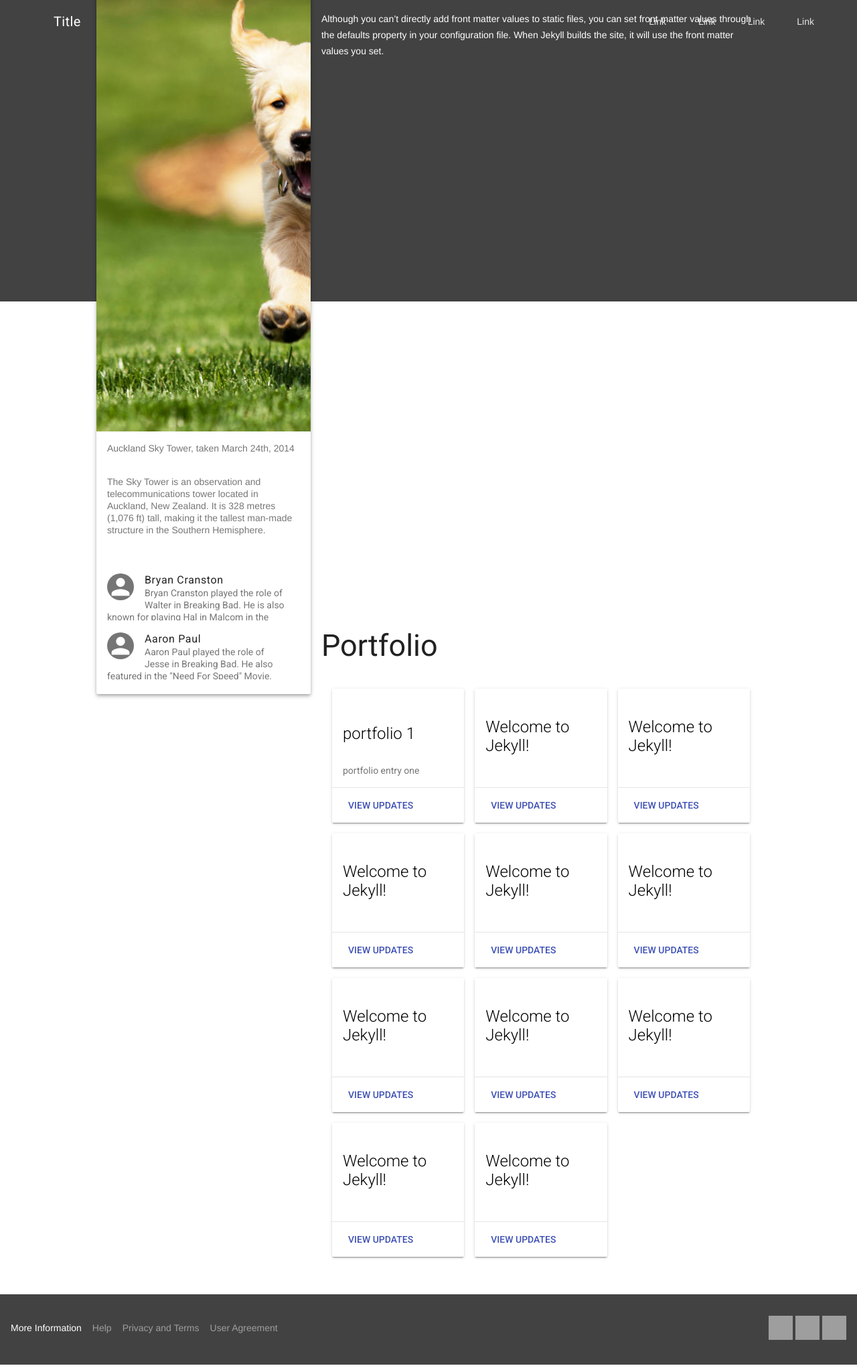
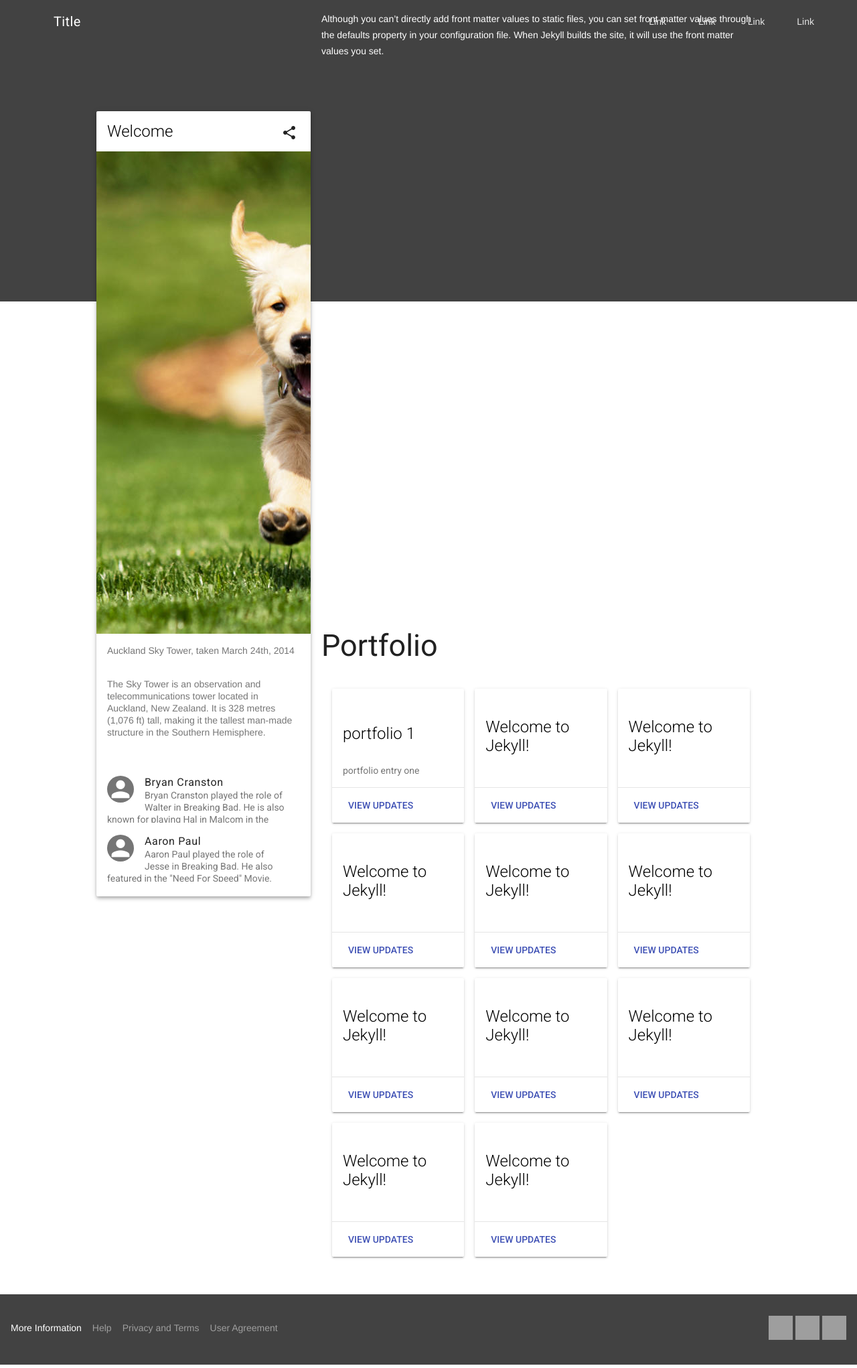
Before and after one commit to yd8266uj/portfolio, a Jekyll site: the page built from index.html, in a window 1280 px wide. Shown: the whole page at 67% size. Built offline with Jekyll 4.4.1, drawn with Linux system fonts in a browser that asks for light colours.

Commit message:
responsive profile

```diff
--- a/css/default.sass
+++ b/css/default.sass
@@ -20,9 +20,10 @@
     width: 100%
 
 .container--detached
-  left: 50%
-  position: absolute
-  transform: translateX(-50%) translateY(-50%)
+  +respond-to(wide-screens)
+    left: 50%
+    position: absolute
+    transform: translateX(-50%) translateY(-300px)
 
 .mdl-card
   width: initial
```
